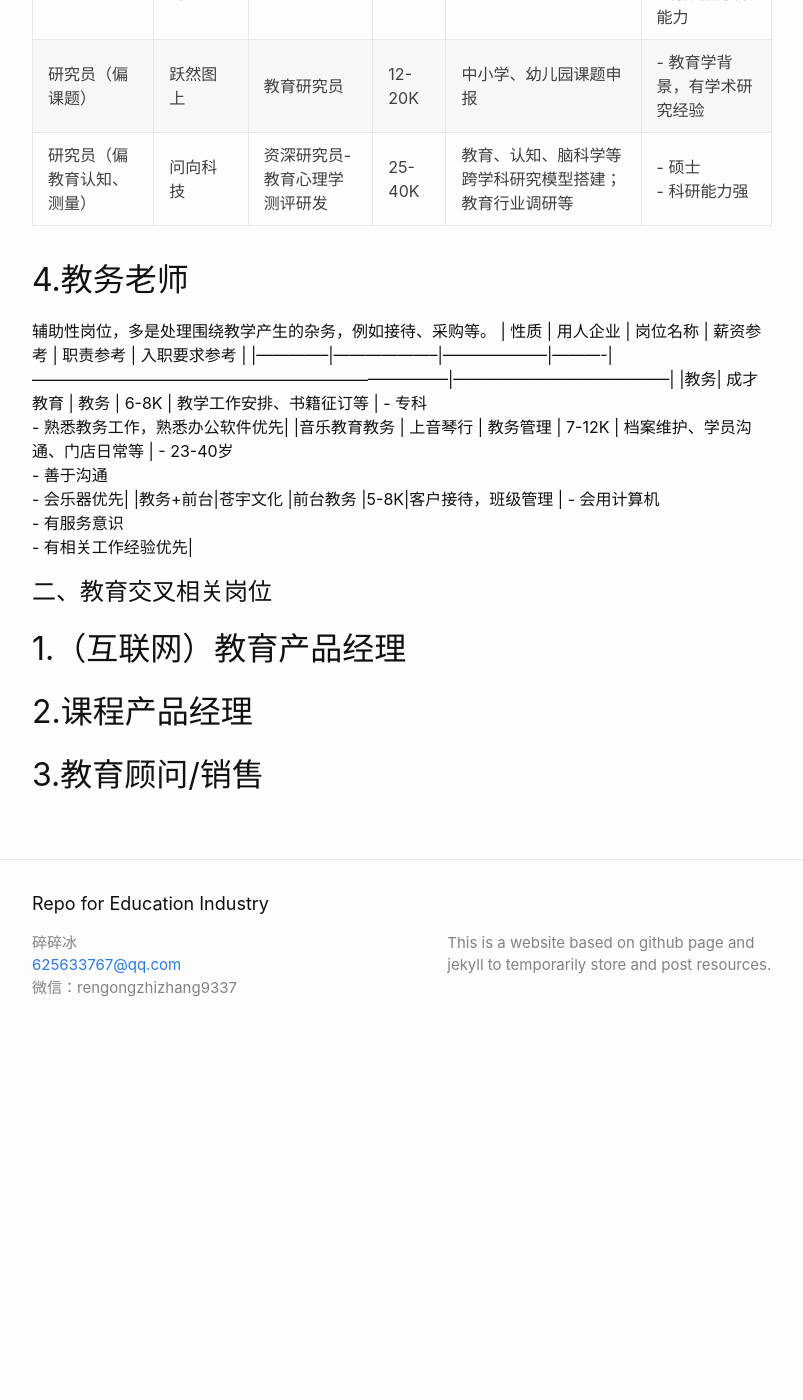
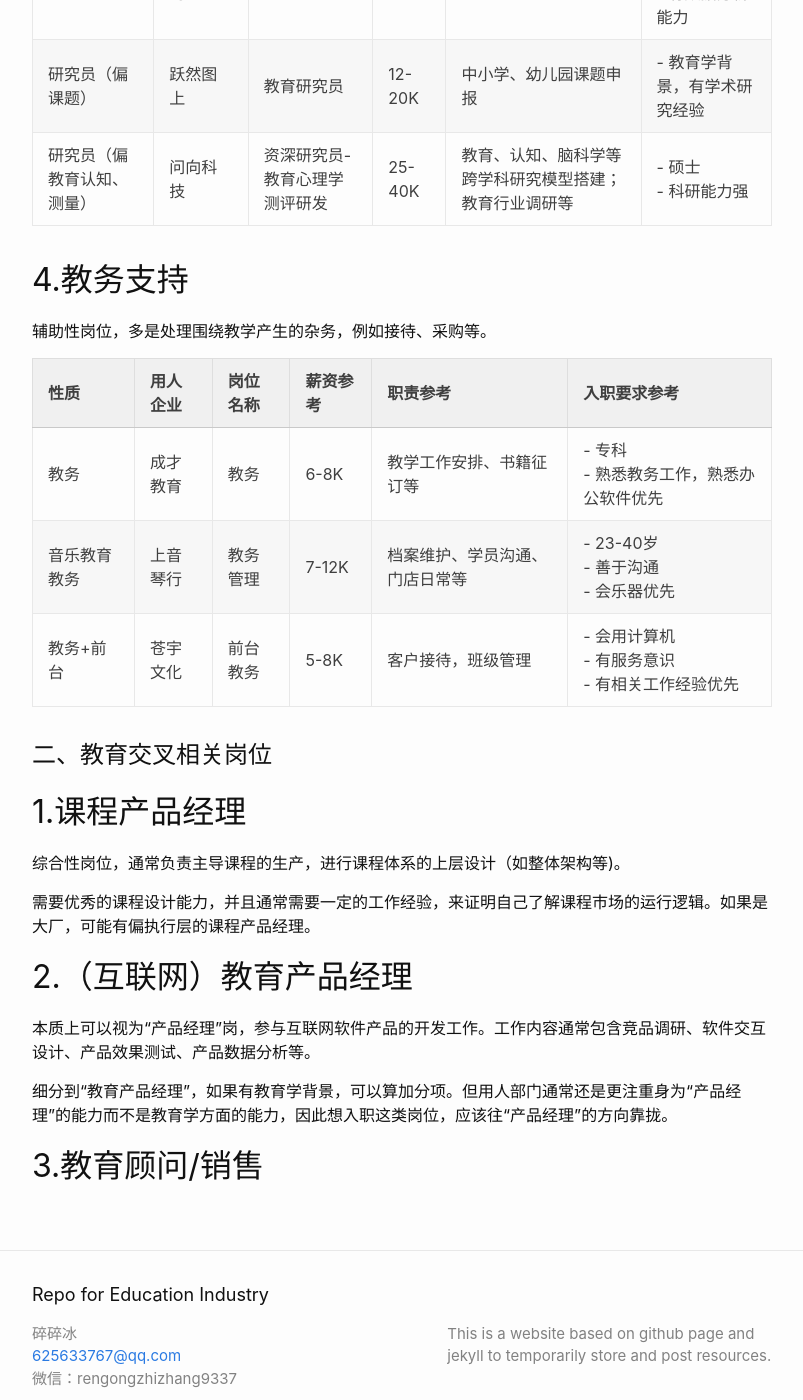
Before and after one commit to broken-ice-ice/Repo-for-Education-Industry, a Jekyll site: the page built from _posts/educationalIndustryCareerGuide/2025-05-01-GetAJobInEduIndustry_3.md, in a window 1280 px wide and 1400 px high, scrolled down 3527 px. Shown: the whole window, without its empty margins (238-1041 px from the left). Built offline with Jekyll 4.4.1, drawn with Linux system fonts in a browser that asks for light colours; our own code applies the rules of GitHub Pages for plain Markdown files; before the commit the page ends 4586 px from its top, so only the background shows below that.

Commit message:
Update 2025-05-01-GetAJobInEduIndustry_3.md

```diff
--- a/_posts/educationalIndustryCareerGuide/2025-05-01-GetAJobInEduIndustry_3.md
+++ b/_posts/educationalIndustryCareerGuide/2025-05-01-GetAJobInEduIndustry_3.md
@@ -81,8 +81,10 @@ categories: 教育行业就业科普
 |研究员（偏教育认知、测量）|问向科技  |资深研究员- 教育心理学测评研发      |25-40K|教育、认知、脑科学等跨学科研究模型搭建；教育行业调研等     | - 硕士<br> - 科研能力强|
 
 
-## 4.教务老师
+## 4.教务支持
+
 辅助性岗位，多是处理围绕教学产生的杂务，例如接待、采购等。
+
 | 性质         | 用人企业            | 岗位名称           | 薪资参考 | 职责参考                                                                     | 入职要求参考                            |
 |--------------|--------------------|--------------------|----------|------------------------------------------------------------------------------|-----------------------------------------|
 |教务|           成才教育  |         教务          |          6-8K   | 教学工作安排、书籍征订等                        | - 专科<br>- 熟悉教务工作，熟悉办公软件优先|
@@ -91,8 +93,21 @@ categories: 教育行业就业科普
 
 # 二、教育交叉相关岗位
 
-## 1.（互联网）教育产品经理
+## 1.课程产品经理
 
-## 2.课程产品经理
+综合性岗位，通常负责主导课程的生产，进行课程体系的上层设计（如整体架构等)。
+
+需要优秀的课程设计能力，并且通常需要一定的工作经验，来证明自己了解课程市场的运行逻辑。如果是大厂，可能有偏执行层的课程产品经理。
+
+
+
+
+## 2.（互联网）教育产品经理
+
+本质上可以视为“产品经理”岗，参与互联网软件产品的开发工作。工作内容通常包含竞品调研、软件交互设计、产品效果测试、产品数据分析等。
+
+细分到“教育产品经理”，如果有教育学背景，可以算加分项。但用人部门通常还是更注重身为“产品经理”的能力而不是教育学方面的能力，因此想入职这类岗位，应该往“产品经理”的方向靠拢。
+
+
 
 ## 3.教育顾问/销售
```
